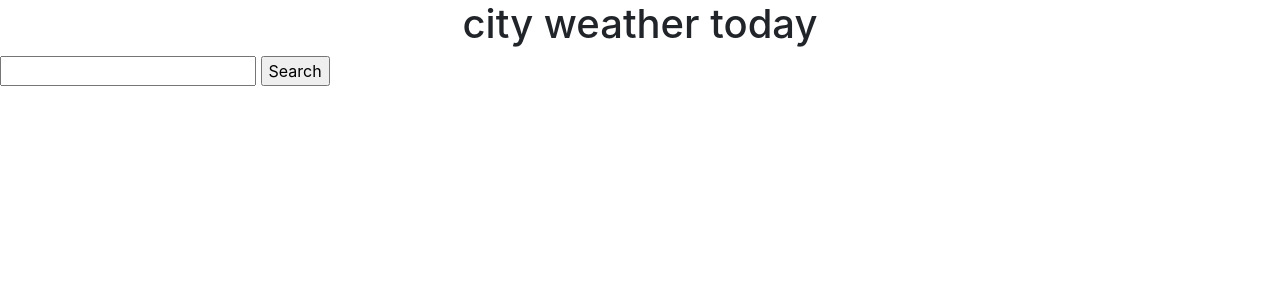
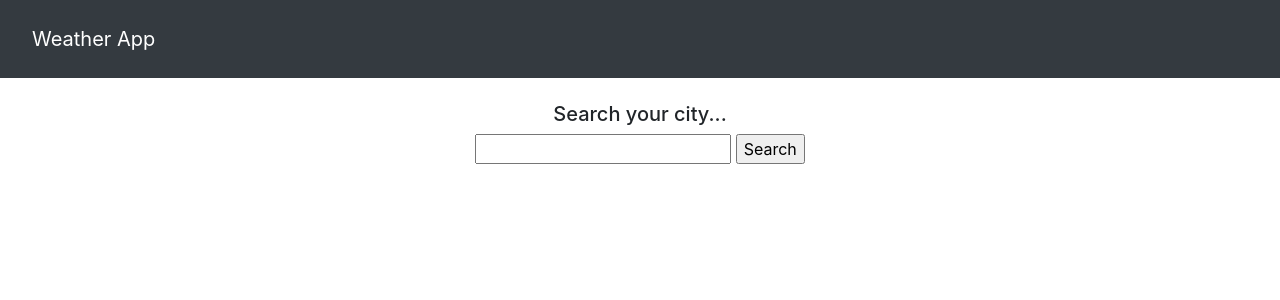
Before and after one commit to ashishshaji/flask-weather-app, a Flask app: page / in a window 1280 px wide. Shown: the top 300 px of the page. Run offline with Flask 2, Linux system fonts and the light colour scheme; some libraries are stand-ins or nearby versions.

Commit message:
completed

```diff
--- a/app.py
+++ b/app.py
@@ -19,11 +19,17 @@ def search_city():
         url = f'http://api.openweathermap.org/data/2.5/weather?q={city_name}&appid=b20079dcfeb1f6d220aa1d3733d8692c'
         response = requests.get(url).json()
         current_temperature = response.get('main', {}).get('temp')
+        description=response['weather'][0]['description']
+        icon=response['weather'][0]['icon']
+
         if current_temperature:
             current_temperature_celsius = round(current_temperature - 273.15, 2)
             weather={
                 'temp_cel':current_temperature_celsius,
-                'city_name':city_name
+                'city_name':city_name,
+                'description':description,
+                'icon':icon
+
 
             }
             return render_template("result.html",weather=weather )
--- a/templates/index.html
+++ b/templates/index.html
@@ -6,15 +6,18 @@
 {% endblock %}
 
 {% block body %}
-
-<div class="content">
-    <h1 style="text-align: center">city weather today</h1>
-
-    <div class="form">
+<div><nav class="navbar navbar-expand-lg navbar-light bg-dark ">
+    <a class="navbar-brand p-3 text-white" href="#">Weather App</a>
+    </nav>
+<div class="container p-4">
+    <div class="content">
+    <h5 class="text-center">Search your city...</h5>
+    <div class="form d-flex justify-content-center">
         <form action="/city" method="POST">
             <input type="text" name="city" id="city">
             <input type="submit" value="Search">
         </form>
     </div>
 </div>
+</div>
 {% endblock %}
```
Also changed, not shown: templates/result.html (+18 -3 lines).
